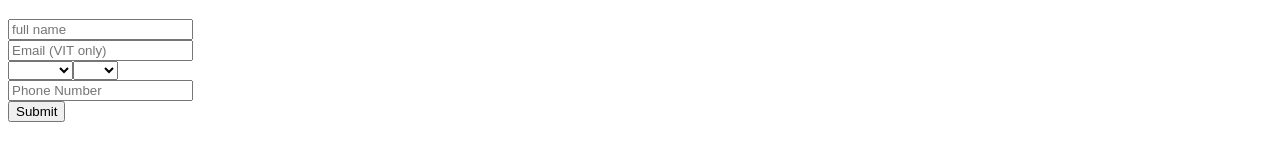
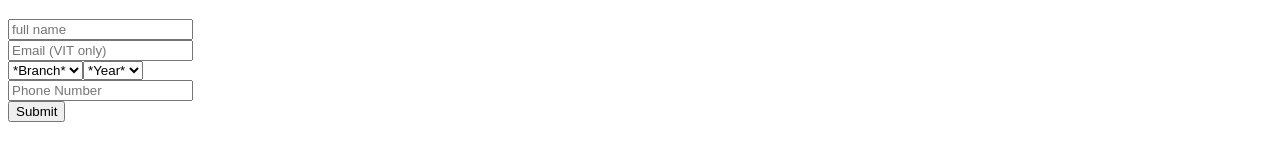
Before and after one commit to Harry-jain/hkt24, a Next.js app: page /register in a window 1280 px wide. Shown: the part 130-281 px from the top of the page. Built offline with nearby package versions, Linux system fonts and the light colour scheme.

Commit message:
Update index.js

```diff
--- a/pages/register/index.js
+++ b/pages/register/index.js
@@ -78,7 +78,7 @@ const Contact = () => {
                 name="entry.2023976054"
               >
 <option className="text-black" value="Branch">
-
+                *Branch*
                 </option>
                 <option className="text-black" value="CMPN">
                   CMPN
@@ -108,7 +108,7 @@ const Contact = () => {
                 name="entry.359830086"
               >
 <option className="text-black" value="*year*">
-
+                 *Year*
                 </option>
                 <option className="text-black" value="First">
                   1st
```
